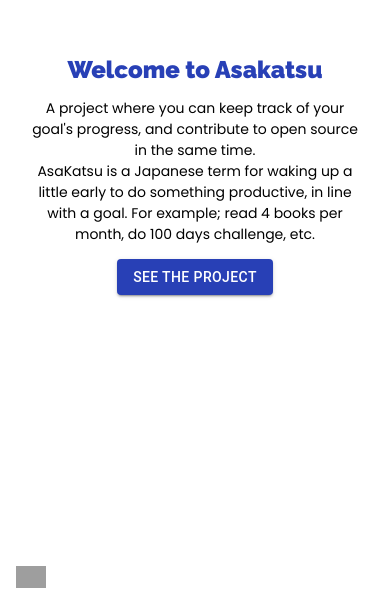
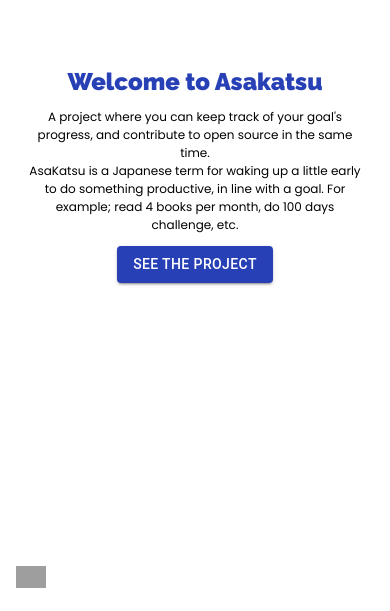
Before and after one commit to asakatsuOrg/Asakatsu-Website, a React (Vite) app: page / in a window 390 px wide. Shown: the part 233-844 px from the top of the page. Built offline with nearby package versions, Linux system fonts and the light colour scheme; grey boxes are pictures that could not be loaded.

Commit message:
I've made the intro page responsive

```diff
--- a/src/components/Intro/intro.style.scss
+++ b/src/components/Intro/intro.style.scss
@@ -24,13 +24,28 @@
         }
     }
 
+    @media (max-width: 1129px) {
+        h1 {
+            font-size: 48px;
+        }
+    }
+
+    @media (max-width: 992px) {
+        h1 {
+            font-size: 32px;
+        }
+        p {
+            padding: 1em;
+        }
+    }
+
     @media (max-width: 576px) {
         h1 {
             font-size: 24px;
         }
         p {
             padding: 1em;
-            font-size: 14px;
+            font-size: 12px;
         }
     }
 }
```
